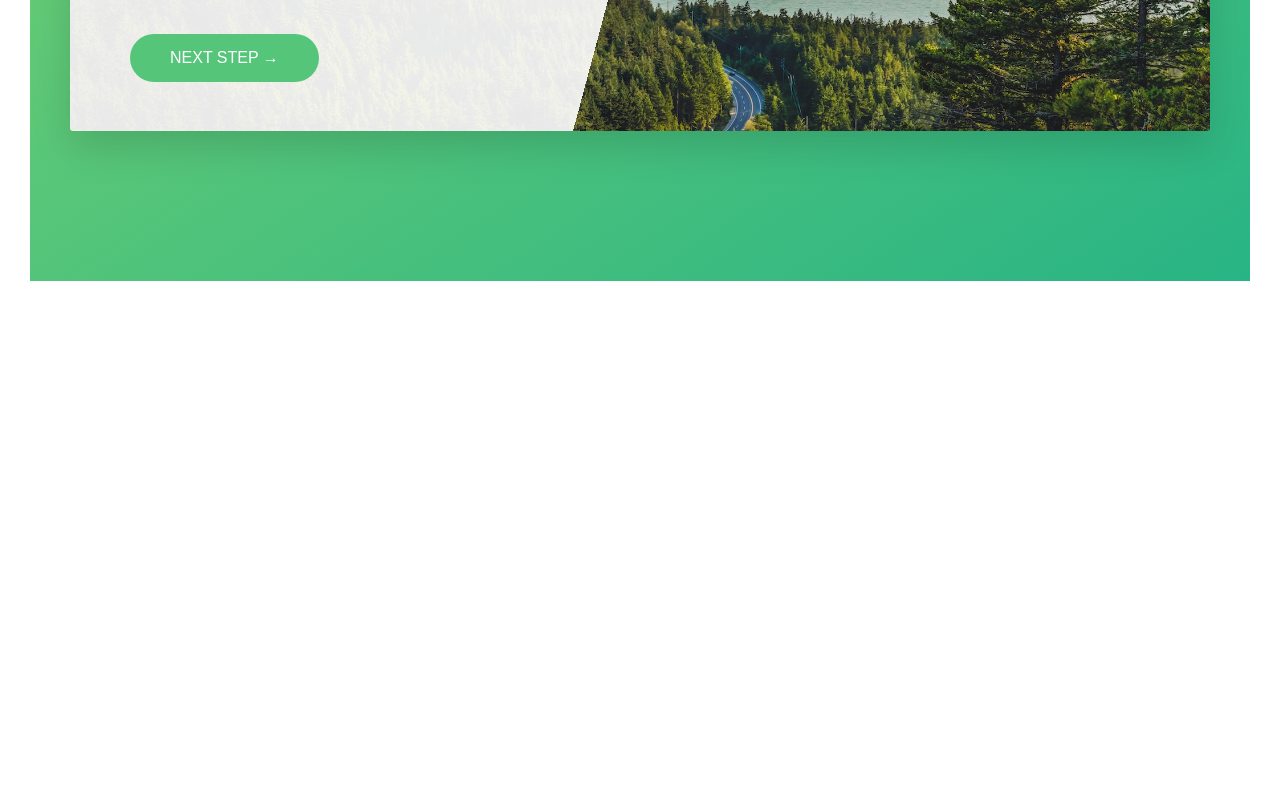
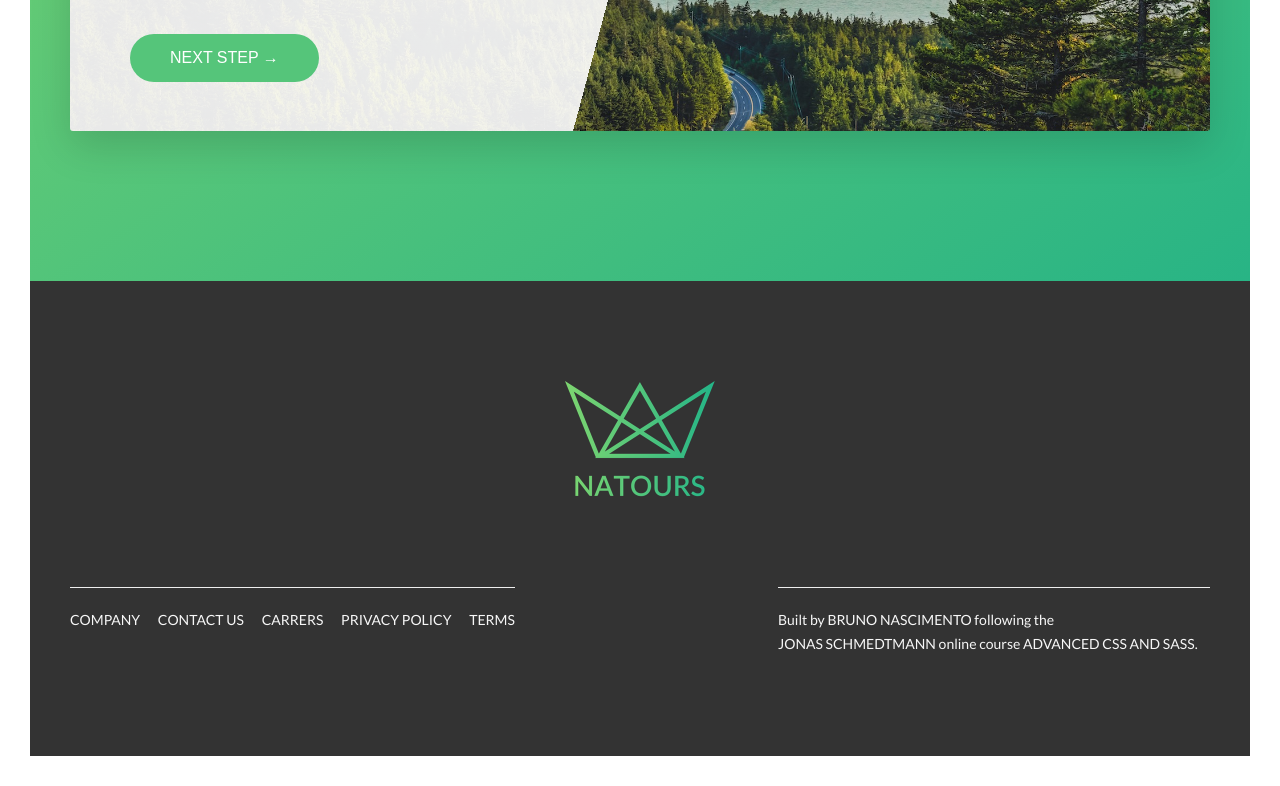
Before and after one commit to BrunoAl/natours, a website: page index.html in a window 1280 px wide. Shown: the part 4971-5757 px from the top of the page. Before the commit the page ends 5282 px from the top, so only its background shows below. Drawn offline with Linux system fonts and the light colour scheme.

Commit message:
lecture 48

```diff
--- a/index.html
+++ b/index.html
@@ -302,6 +302,31 @@
       </section>
     </main>
 
+    <footer class="footer">
+      <div class="footer__logo-box">
+        <img src="img/logo-green-2x.png" alt="" class="footer__logo">
+      </div>
+      <div class="row">
+        <div class="col-1-of-2">
+          <div class="footer__navigation">
+            <ui class="footer__list">
+              <li class="footer__item"><a href="#" class="footer__link">Company</a></li>
+              <li class="footer__item"><a href="#" class="footer__link">Contact us</a></li>
+              <li class="footer__item"><a href="#" class="footer__link">Carrers</a></li>
+              <li class="footer__item"><a href="#" class="footer__link">Privacy policy</a></li>
+              <li class="footer__item"><a href="#" class="footer__link">Terms</a></li>
+            </ui>
+          </div>
+        </div>
+        <div class="col-1-of-2">
+          <p class="footer__copyright">
+            Built by <a href="" class="footer__link">Bruno Nascimento</a> following the
+            <a href="" class="footer__link">Jonas Schmedtmann</a> online course <a href="" class="footer__link">Advanced CSS and Sass.</a>
+          </p>
+        </div>
+      </div>
+    </footer>
+
     <!--
     <section class="grid-test">
       <div class="row">
--- a/sass/base/_typography.sass
+++ b/sass/base/_typography.sass
@@ -1,3 +1,11 @@
+body
+  font-family: "lato", sans-serif
+  font-weight: 400
+  //font-size: 1.6rem;
+  line-height: 1.7
+  color: #777
+  padding: 3rem
+
 .heading-primary
   color: #fff
   text-transform: uppercase
@@ -17,14 +25,6 @@
     font-weight: 700
     letter-spacing: 1.74rem
     animation: moveInRight 1s ease-out
-
-body
-  font-family: "lato", sans-serif
-  font-weight: 400
-  //font-size: 1.6rem;
-  line-height: 1.7
-  color: #777
-  padding: 3rem
 
 .heading-secondary
   display: inline-block
--- /dev/null
+++ b/sass/layout/_footer.sass
@@ -0,0 +1,44 @@
+.footer
+  background-color: $color-grey-dark-3
+  padding: 10rem 0
+  font-size: 1.4rem
+  color: $color-grey-light-1
+
+  &__logo-box
+    text-align: center
+    margin-bottom: 8rem
+
+  &__logo
+    width: 15rem
+    height: auto
+
+  &__navigation
+    border-top: 1px solid $color-grey-light-2
+    padding-top: 2rem
+    display: inline-block
+
+  &__list
+
+  &__item
+    display: inline-block
+
+    &:not(:last-child)
+      margin-right: 1.5rem
+
+  &__link
+    &:link,
+    &:visited
+      color: $color-grey-light-1
+      text-decoration: none
+      text-transform: uppercase
+      display: inline-block
+
+    &:hover,
+    &:active
+      color: $color-primary
+
+  &__copyright
+    border-top: 1px solid $color-grey-light-2
+    padding-top: 2rem
+    width: 80%
+    float: right
--- a/sass/main.sass
+++ b/sass/main.sass
@@ -15,6 +15,7 @@
 @import "components/form"
 @import "components/story"
 
+@import "layout/footer"
 @import "layout/grid"
 @import "layout/header"
 
```
Also changed, not shown: css/style.css.
